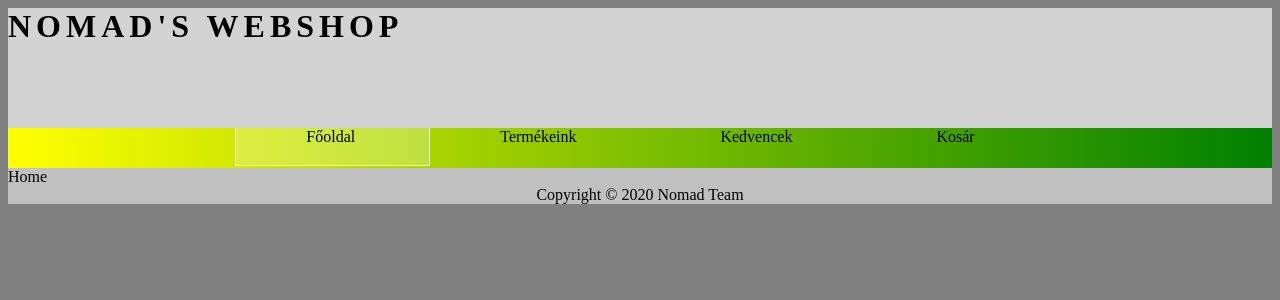
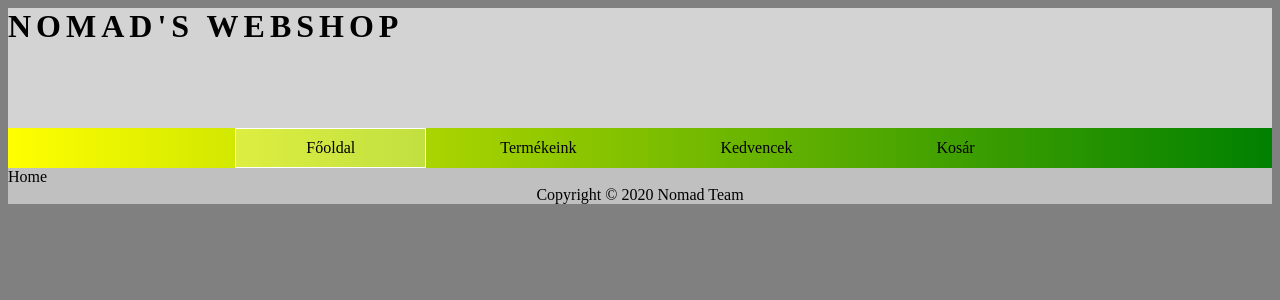
Before and after one commit to Trapzor/AFP_2nd_project, a PHP site: page / in a window 1280 px wide. Shown: the top 300 px of the page. Run offline with PHP 8.4, Linux system fonts and the light colour scheme.

Commit message:
Reworked nav button's design

```diff
--- a/Project/style.css
+++ b/Project/style.css
@@ -22,12 +22,14 @@ nav {
 }
 .navbutton {
     background-color: transparent;
-    padding-bottom: 20px;
-    display: inline;
+    display: inline-block;
+    vertical-align: middle;
+    height: 38px;
+    line-height: 38px;
 }
 .navbutton a {
+    text-decoration: none;
     padding: 70px;
-    text-decoration: none;
     color: black;
 }
 .active {
```
